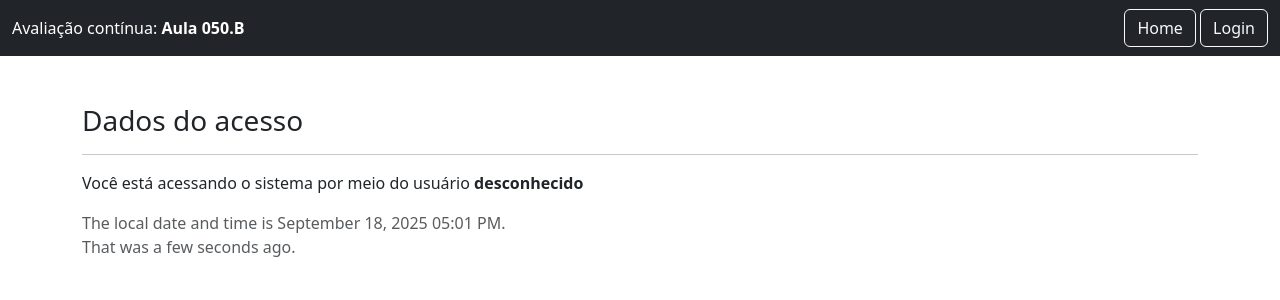
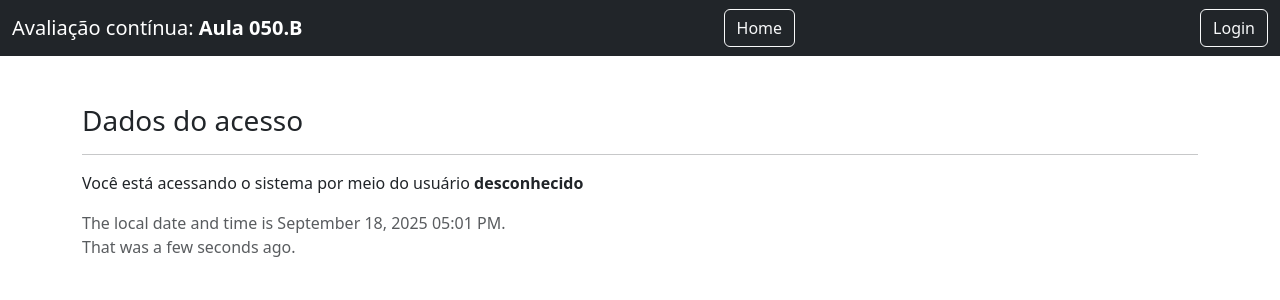
Before and after one commit to SorayaGomesS/Semana06.FormulariosWeb, a Flask app: page /acesso in a window 1280 px wide. Shown: the top 300 px of the page. Run offline with Flask 3, Linux system fonts and the light colour scheme.

Commit message:
Update acesso.html

```diff
--- a/templates/acesso.html
+++ b/templates/acesso.html
@@ -7,14 +7,10 @@
 </head>
 <body>
     <nav class="navbar navbar-dark bg-dark">
-        <div class="container-fluid">
-            <span class="navbar-text text-white">
-                Avaliação contínua: <b>Aula 050.B</b>
-            </span>
-            <div>
-                <a href="/" class="btn btn-outline-light">Home</a>
-                <a href="/login" class="btn btn-outline-light">Login</a>
-            </div>
+        <div class="container-fluid d-flex align-items-center">
+            <a href="/" class="navbar-brand text-white">Avaliação contínua: <b>Aula 050.B</b></a>
+            <a href="/" class="btn btn-outline-light ms-2">Home</a>
+            <a href="/login" class="btn btn-outline-light ms-2">Login</a>
         </div>
     </nav>
 
```
